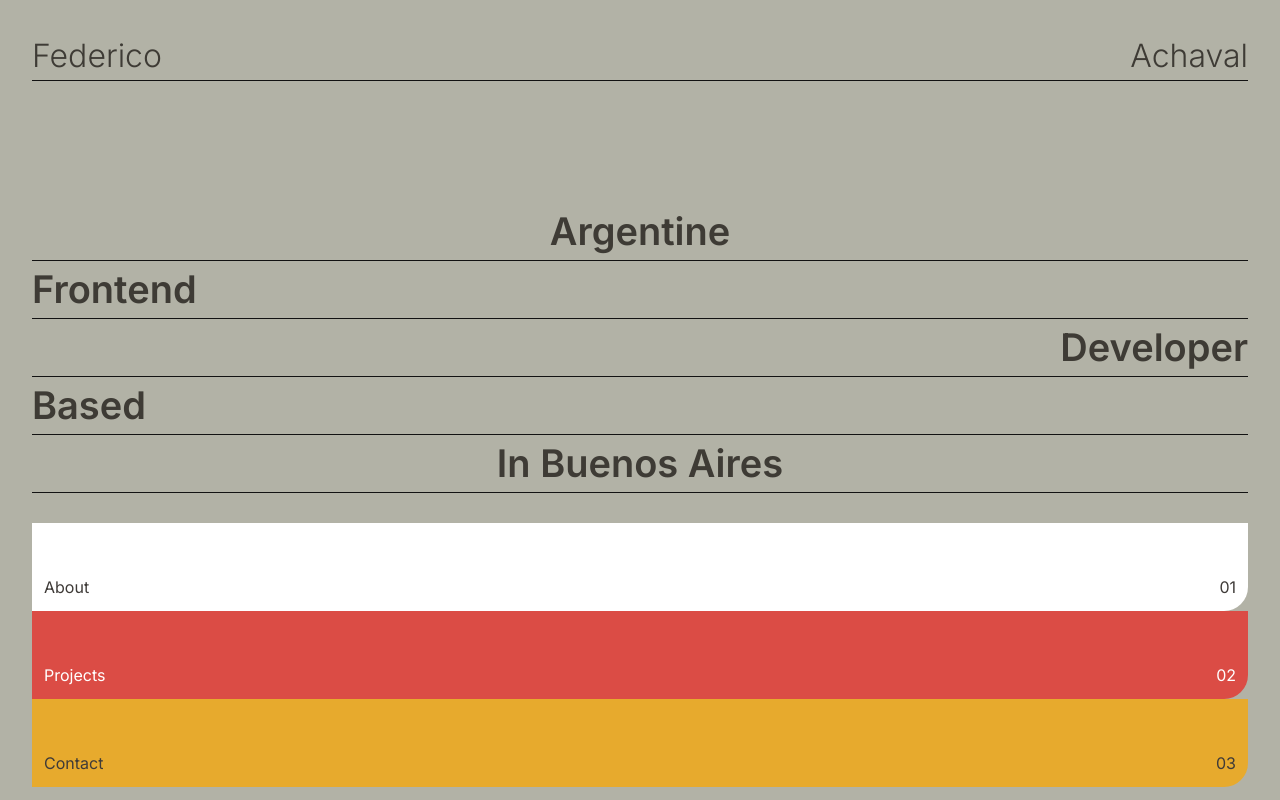
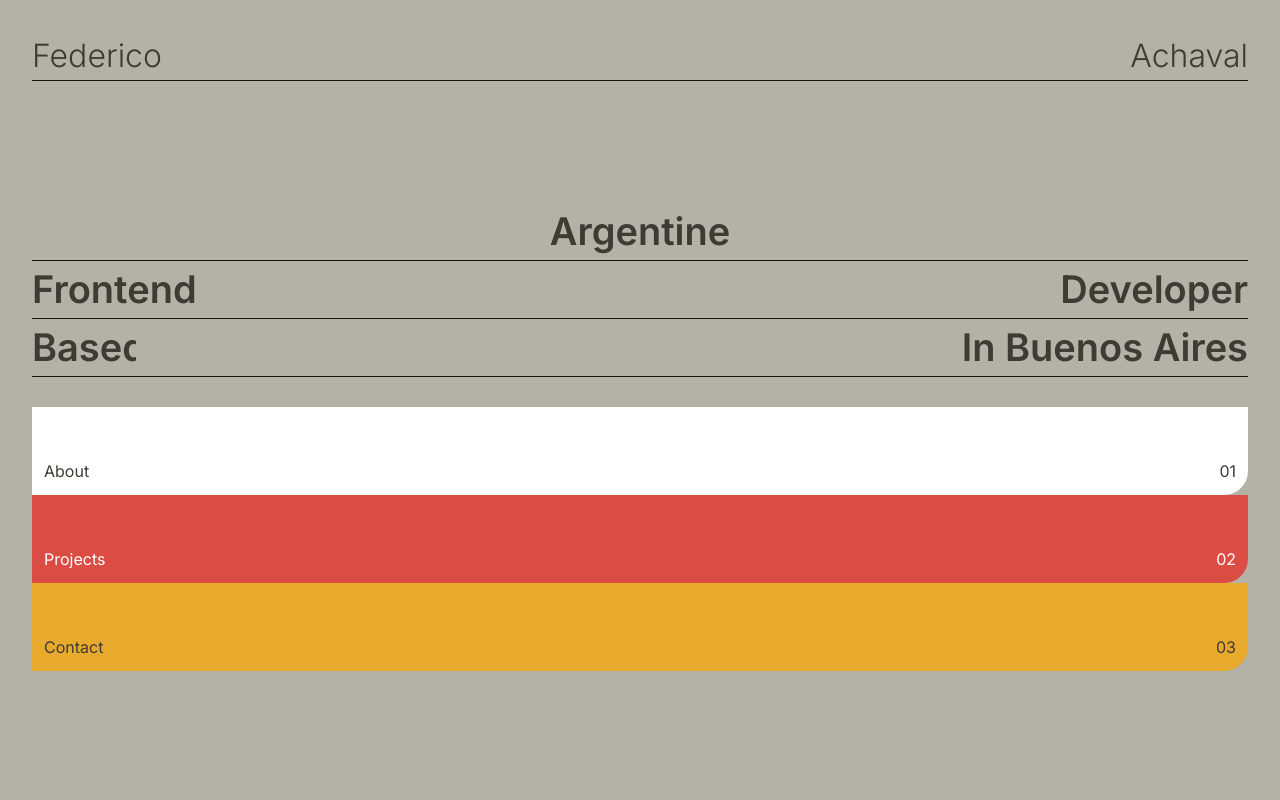
Before and after one commit to Drennann/portfolio2, a Next.js app: page / in a window 1280 px wide. Shown: the top 800 px of the page. Built offline with nearby package versions, Linux system fonts and the light colour scheme.

Commit message:
smd device supported

```diff
--- a/src/components/FirstSection.tsx
+++ b/src/components/FirstSection.tsx
@@ -13,6 +13,8 @@
   useIsomorphicLayoutEffect(() => {
     const ctx = gsap.context((context: any) => {
       const tl = gsap.timeline()
+      const hrs = context.selector('hr')
+      console.log(hrs)
       tl.from('.reveal', {
         x: 80,
         opacity: 0,
@@ -21,8 +23,9 @@
         ease: 'Power4.out'
       })
       tl.from('hr', {
-        minWidth: '0%',
         duration: 1,
+        opacity: 0,
+        xPercent: -100,
         ease: 'Power4.out',
         stagger: {
           amount: 0.3
@@ -69,19 +72,25 @@
         Argentine
       </h2>
       <Hr />
-      <div className='w-full'>
-        <h2 className='text-[38px] font-semibold w-full text-left text'>
+      <div className='smd:flex block w-full overflow-y-hidden'>
+        <h2 className='text-[38px] font-semibold min-w-full text-left text smd:inline-block smd:min-w-fit'>
           Frontend
         </h2>
-        <Hr />
-        <h2 className='text-[38px] font-semibold w-full text-right text'>
+        <Hr className='smd:hidden' />
+        <h2 className='text-[38px] font-semibold w-full text-right text smd:inline'>
           Developer
         </h2>
       </div>
       <Hr />
-      <h2 className='text-[38px] font-semibold w-full text-left text'>Based</h2>
-      <Hr />
-      <h2 className='text-[38px] font-semibold text'>In Buenos Aires</h2>
+      <div className='smd:flex block w-full overflow-y-hidden'>
+        <h2 className='text-[38px] font-semibold w-full text-left text smd:w-fit'>
+          Based
+        </h2>
+        <Hr className='smd:hidden' />
+        <h2 className='text-[38px] font-semibold text smd:w-full text-right'>
+          In Buenos Aires
+        </h2>
+      </div>
       <Hr />
       <Card
         className='bg-[#FFF] text-[#3f3b38] mt-[30px]'
--- a/src/components/Hr.tsx
+++ b/src/components/Hr.tsx
@@ -4,6 +4,8 @@
 
 export default function Hr({ className }: HrProps) {
   return (
-    <hr className={`min-w-[100%] border-[#121212] self-start ${className}`} />
+    <hr
+      className={`min-w-[100%] border-[#121212] self-start ${className} w-[100%]`}
+    />
   )
 }
```
